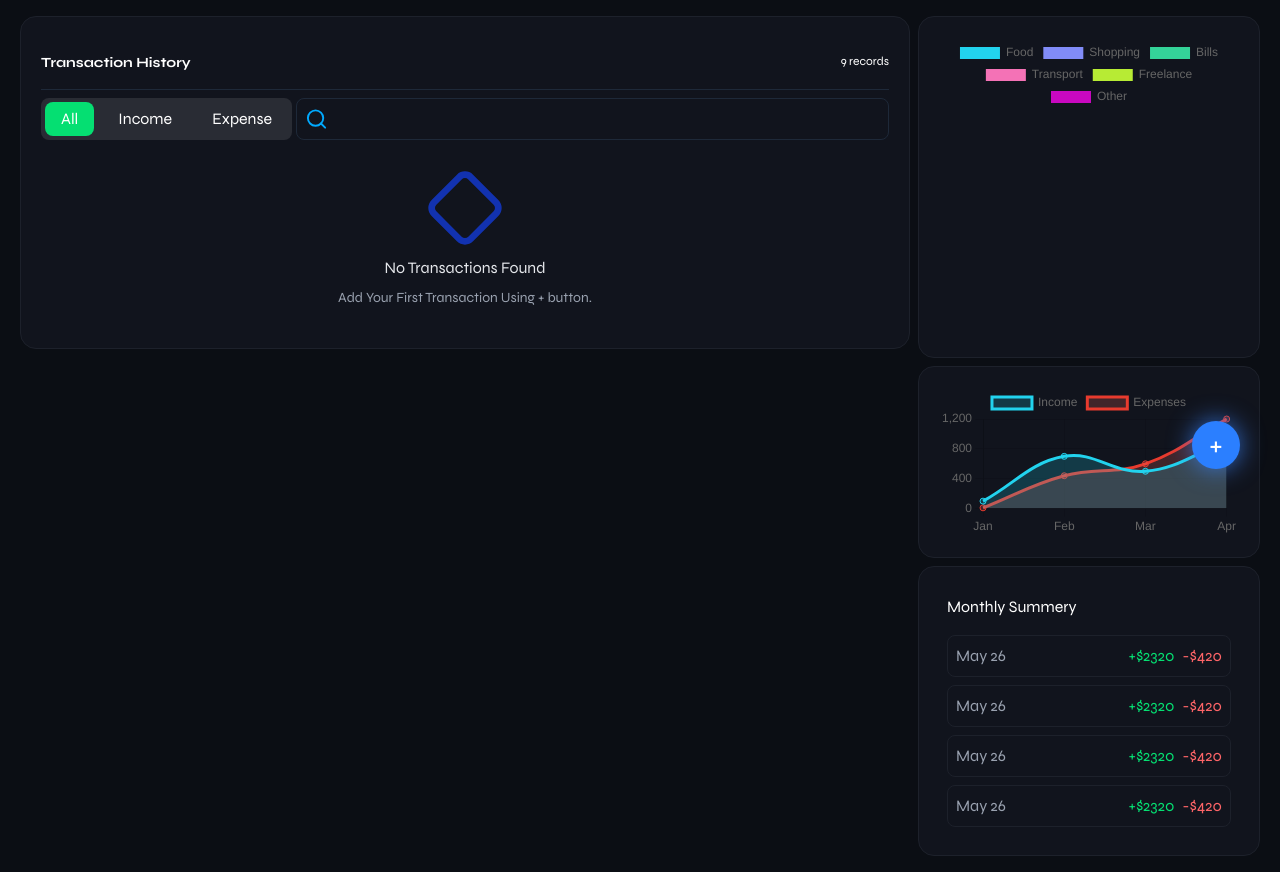
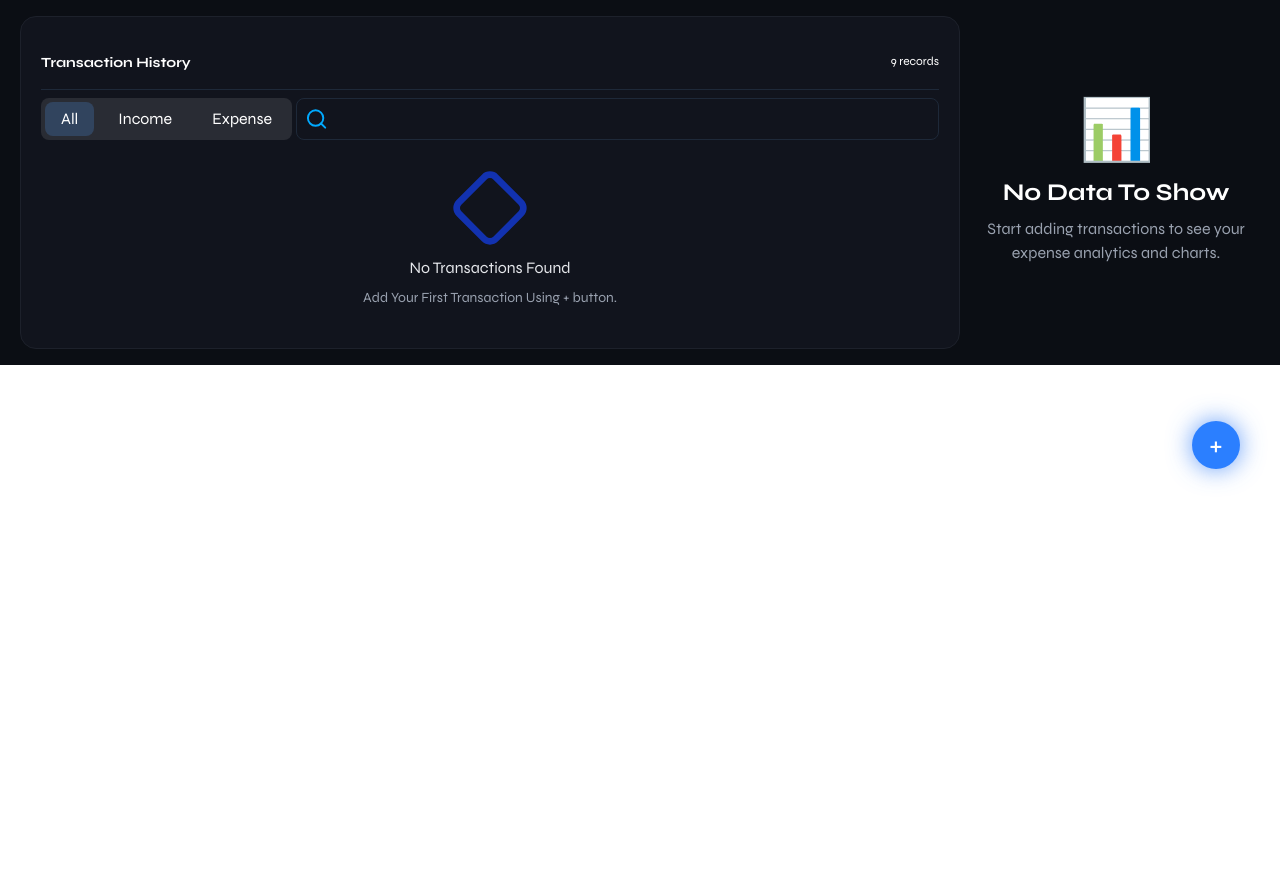
Before and after one commit to AlexZinminaung/Flux-expense-tracker, a React (Vite) app in the folder client/: page / in a window 1280 px wide. Shown: the part 291-1163 px from the top of the page. After the commit the page ends 800 px from the top, so only its background shows below. Built offline with nearby package versions, Linux system fonts and the light colour scheme.

Commit message:
add data to live linebar and fix date format

```diff
--- a/client/src/App.tsx
+++ b/client/src/App.tsx
@@ -22,7 +22,7 @@ function App() {
         <Navbar/>
         {/* Overview */}
         <OverviewCard/>
-        <section className='flex flex-col lg:flex-row gap-2'>
+        <section className='flex flex-col lg:flex-row gap-3'>
           {/* Transaction  */}
           <TransactionContainer/>
           {/* Data chart */}
--- a/client/src/components/DataChart.tsx
+++ b/client/src/components/DataChart.tsx
@@ -34,7 +34,8 @@ const DataChart = () => {
   const context = useContext(ExpenseContext);
   if (!context) return null;
 
-  const { spending } = context;
+  const { spending, monthlySummary } = context;
+
   const data1 = {
     labels: ["Food", "Shopping", "Bills", "Transport", "Freelance", "Other"],
     datasets: [
@@ -54,11 +55,11 @@ const DataChart = () => {
   };
 
   const data2 = {
-    labels: ["Jan", "Feb", "Mar", "Apr"],
+    labels: monthlySummary.map(item => item.month),
     datasets: [
       {
         label: "Income",
-        data: [100, 700, 500, 900, 650],
+        data: monthlySummary.map(item => item.totalIncome),
         borderColor: "#22d3ee",
         backgroundColor: "rgba(34,211,238,0.2)",
         tension: 0.4,
@@ -66,7 +67,7 @@ const DataChart = () => {
       },
       {
         label: "Expenses",
-        data: [10, 440, 600, 1200, 850],
+        data: monthlySummary.map(item => item.totalExpense),
         borderColor: "#e83b2e",
         backgroundColor: "rgba(255, 107, 97,0.2)",
         tension: 0.4,
@@ -76,8 +77,10 @@ const DataChart = () => {
     ],
   };
 
+  if (monthlySummary.length < 1) return <NoData/>;
+
   return (
-        <div className='flex flex-wrap flex-col md:flex-row lg:flex-col gap-2'>
+      <div className='flex flex-wrap flex-col md:flex-row lg:flex-col gap-3'>
       <div className='flex-1 component-card min-w-0 flex justify-center items-center'>
         <Pie
           data={data1}
@@ -101,41 +104,40 @@ const DataChart = () => {
         <div className='flex-1 component-card flex flex-col justify-center items-center'>
           <span className='text-start w-full p-2'>Monthly Summery</span>
           <ul className='w-full flex flex-col gap-2 p-2'>
-              <li className='flex gap-2 justify-between component-card p-2 rounded-lg'>
-                <span className='text-gray-400'>May 26</span>
+            {
+              monthlySummary.map( (record, index) => {
+                return (
+                  <li key={index} className='flex gap-2 justify-between component-card p-2 rounded-lg'>
+                    <span className='text-gray-400'>{record.month}</span>
                     <div className='flex gap-2'>
-                  <span className='text-green-400'>+$2320</span>
-                  <span className='text-red-400'>-$420</span>
+                      <span className='text-green-400'>+${record.totalIncome}</span>
+                      <span className='text-red-400'>-${record.totalExpense}</span>
                     </div>
                   </li>
-              <li className='flex gap-2 justify-between component-card p-2 rounded-lg'>
-                <span className='text-gray-400'>May 26</span>
-                <div className='flex gap-2'>
-                  <span className='text-green-400'>+$2320</span>
-                  <span className='text-red-400'>-$420</span>
-                </div>
-              </li>
-
-              <li className='flex gap-2 justify-between component-card p-2 rounded-lg'>
-                <span className='text-gray-400'>May 26</span>
-                <div className='flex gap-2'>
-                  <span className='text-green-400'>+$2320</span>
-                  <span className='text-red-400'>-$420</span>
-                </div>
-              </li>
-
-              <li className='flex gap-2 justify-between component-card p-2 rounded-lg'>
-                <span className='text-gray-400'>May 26</span>
-                <div className='flex gap-2'>
-                  <span className='text-green-400'>+$2320</span>
-                  <span className='text-red-400'>-$420</span>
-                </div>
-              </li>
+                )
+              })
+            }
           </ul>
         </div>
       </div>
     )
 }
 
+const NoData = () => {
+
+  return (
+    <div className="flex flex-col items-center justify-center py-20 text-center">
+      <div className="text-6xl mb-4">📊</div>
+
+      <h1 className="text-2xl font-bold text-white">
+        No Data To Show
+      </h1>
+
+      <p className="text-gray-400 mt-2 max-w-sm">
+        Start adding transactions to see your expense analytics and charts.
+      </p>
+    </div>
+  )
+}
 
 export default DataChart;
--- a/client/src/components/TransactionCard.tsx
+++ b/client/src/components/TransactionCard.tsx
@@ -1,5 +1,3 @@
-// import icons
-import { Hamburger } from "lucide-react";
 import type { Transaction } from "../types/ExpenseType";
 
 type Props = {
@@ -16,14 +14,51 @@ const TransactionCard = ({data}: Props) => {
 
     const { removeTransaction } = context;
 
+    let emoji = '';
+    switch (data.category) {
+      case 'food':
+        emoji = '🍔';
+        break;
+      case 'shopping':
+        emoji = '🛒';
+        break;
+      case 'bills':
+        emoji = '💡';
+        break;
+      case 'entertainment':
+        emoji = '🎬';
+        break;
+      case 'transport':
+        emoji = '🚗';
+        break;
+      case 'salary':
+        emoji = '💰';
+        break;
+      case 'freelance':
+        emoji = '🧑‍💻';
+        break;
+      case 'other':
+        emoji = '📦';
+        break;
+      default:
+        emoji = '❓';
+        break;
+    }
+
+    const formattedDate = new Date(data.date).toLocaleDateString("en-GB", {
+      day: "2-digit",
+      month: "long",
+      year: "numeric",
+    });
+
     return (
             <div className='flex items-center justify-between border p-4 border-gray-800 rounded-lg '>
                 <div className='flex items-center gap-4'>
-                  <Hamburger color="#11ff00" />
+                  <span>{emoji}</span>
                   <div className='flex flex-col'>
                     <span>{data.title}</span>
                     <div className='flex text-sm flex-wrap text-gray-400 gap-2'>
-                      <span>{data.date}</span>
+                      <span>{formattedDate}</span>
                       <span>{data.type}</span>
                       <span>{data.category}</span>
                     </div>
--- a/client/src/components/TransactionContainer.tsx
+++ b/client/src/components/TransactionContainer.tsx
@@ -45,9 +45,9 @@ const TransactionContainer = () => {
         <div className='border-t border-gray-800 '>
           <div className='py-2 flex flex-col sm:flex-row gap-1'>
             <div className='flex gap-2 bg-white/10 w-fit p-1 rounded-lg'>
-              <button onClick={() => { setOption('all')}} className={`py-1 px-4 rounded-lg ${option == 'all' && 'bg-green-400'}`}>All</button>
-              <button onClick={() => { setOption('income')}} className={`py-1 px-4 rounded-lg ${option == 'income' && 'bg-green-400'}`}>Income</button>
-              <button onClick={() => { setOption('expense')}} className={`py-1 px-4 rounded-lg ${option == 'expense' && 'bg-green-400'}`}>Expense</button>
+              <button onClick={() => { setOption('all')}} className={`py-1 px-4 rounded-lg ${option == 'all' && 'bg-blue-400/20'}`}>All</button>
+              <button onClick={() => { setOption('income')}} className={`py-1 px-4 rounded-lg ${option == 'income' && 'bg-blue-400/20'}`}>Income</button>
+              <button onClick={() => { setOption('expense')}} className={`py-1 px-4 rounded-lg ${option == 'expense' && 'bg-blue-400/20'}`}>Expense</button>
             </div>
             <form onSubmit={(e) => { e.preventDefault()}} className='w-full p-2 flex justify-center items-center rounded-lg border border-gray-800'>
               <Search color="#00aaff"/>
@@ -72,7 +72,7 @@ const TransactionContainer = () => {
               // if there is transcation
               filterTransactions.map( record => {
                 return <TransactionCard key={record.id} data={record}/>
-              })
+              }).reverse()
             }
           </div>
         </div>
--- a/client/src/contexts/ExpenseContext.tsx
+++ b/client/src/contexts/ExpenseContext.tsx
@@ -1,11 +1,12 @@
 import { createContext, useEffect, useState } from "react";
-import type { ExpenseSummary, Transaction, Spending } from "../types/ExpenseType";
+import type { ExpenseSummary, Transaction, Spending, MonthlySummary } from "../types/ExpenseType";
 import { db } from "../database/db";
 
 type ExpenseContextType = {
     expenseSummary: ExpenseSummary,
     transactions: Transaction[],
     spending: Spending,
+    monthlySummary: MonthlySummary[],
     // adding context fuction
     addTransaction: (transaction: Transaction) => void;
     removeTransaction: (transactionId: string) => void;
@@ -18,7 +19,6 @@ const ExpenseProvider = ({ children }: { children: React.ReactNode }) => {
 
     const [expenseSummary, setExpenseSummery] = useState<ExpenseSummary>({total_balance: 0, total_income: 0, total_expense: 0, income_transaction: 0, expense_transaction: 0})
     const [transactions, setTransactions] = useState<Transaction[]>([]);
-
 
     // fetch data from database
     useEffect(() => {
@@ -36,7 +36,33 @@ const ExpenseProvider = ({ children }: { children: React.ReactNode }) => {
             acc[transaction.category] += transaction.amount;
         }
         return acc;
-    }, { food: 0, shopping: 0, bills: 0, transport: 0, freelance: 0, work: 0, other: 0 });
+    }, { food: 0, shopping: 0, bills: 0, entertainment: 0, transport: 0, freelance: 0, salary: 0, other: 0 });
+
+    // tracking expense and income by months
+
+    const monthlySummary = transactions.reduce<MonthlySummary[]>((acc, item) => {
+    const month = new Date(item.date).toLocaleString("en-US", {
+        month: "long",
+    });
+
+    const existingMonth = acc.find(m => m.month === month);
+
+    if (existingMonth) {
+        if (item.type === "expense") {
+        existingMonth.totalExpense += item.amount;
+        } else {
+        existingMonth.totalIncome += item.amount;
+        }
+    } else {
+        acc.push({
+        month,
+        totalExpense: item.type === "expense" ? item.amount : 0,
+        totalIncome: item.type === "income" ? item.amount : 0,
+        });
+    }
+
+    return acc;
+    }, []);
 
     // fetch balance
     useEffect(() => {
@@ -61,11 +87,11 @@ const ExpenseProvider = ({ children }: { children: React.ReactNode }) => {
             return accumulator;}, 0)
 
         setExpenseSummery({ total_balance,
-                    total_income,
-                    total_expense,
-                    income_transaction: total_income_transaction,
-                    expense_transaction: total_expense_transaction,
-                });
+                            total_income,
+                            total_expense,
+                            income_transaction: total_income_transaction,
+                            expense_transaction: total_expense_transaction,
+                        });
 
     }, [transactions])
 
@@ -90,7 +116,7 @@ const ExpenseProvider = ({ children }: { children: React.ReactNode }) => {
     }
 
     return (
-        <ExpenseContext.Provider value={{expenseSummary, transactions, addTransaction, removeTransaction, spending}}>
+        <ExpenseContext.Provider value={{expenseSummary, transactions, addTransaction, removeTransaction, spending, monthlySummary}}>
             {children}
         </ExpenseContext.Provider>
     );
--- a/client/src/types/ExpenseType.ts
+++ b/client/src/types/ExpenseType.ts
@@ -12,7 +12,7 @@ interface Transaction {
   title: string;
   amount: number;
   type: "income" | "expense";
-  category:  "food" | "shopping" | "bills" | "transport" | "work" | "freelance" | "other";
+  category:  "food" | "shopping" | "bills" | "transport"| "entertainment" | "salary" | "freelance" | "other";
   date: string;
 }
 
@@ -20,12 +20,19 @@ interface Spending {
   food: number,
   shopping: number,
   bills: number,
+  entertainment: number,
   transport: number,
   freelance: number,
-  work: number,
+  salary: number,
   other: number,
 }
 
+interface MonthlySummary {
+  month: string,
+  totalExpense: number,
+  totalIncome: number,
+
+}
 
 
-export type { ExpenseSummary , Transaction, Spending };
+export type { ExpenseSummary , Transaction, Spending, MonthlySummary };
```
Also changed, not shown: client/src/components/PopupForm.tsx (+16 -11 lines). Lines whose indentation alone changed are shown as unchanged.
